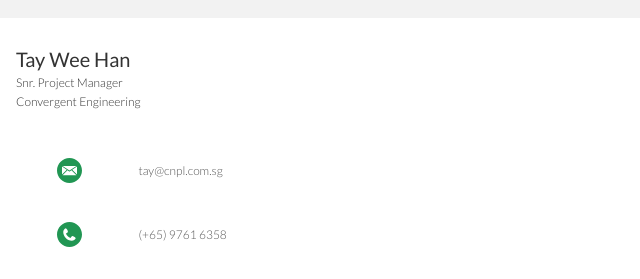
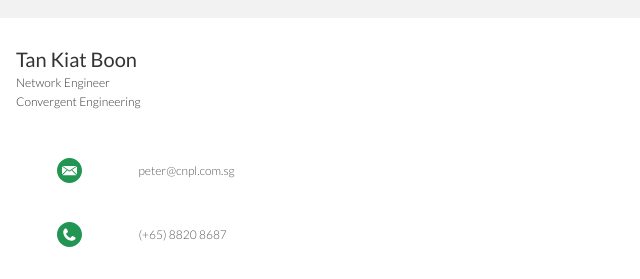
Before and after one commit to wingingful/peter, a plain HTML site: page index.html in a window 1280 px wide. Shown: the part 222-501 px from the top of the page, 0-640 px from the left. Drawn offline with Linux system fonts and the light colour scheme; a web font is replaced by a local one.

Commit message:
Update index.html

```diff
--- a/index.html
+++ b/index.html
@@ -25,8 +25,8 @@
 		<div class="container">
 			<div class="row name-title-company">
 				<div class="col is-6">
-					<p class="text-name">Tay Wee Han</p>
-					<p class="text-title-company">Snr. Project Manager</p>
+					<p class="text-name">Tan Kiat Boon</p>
+					<p class="text-title-company">Network Engineer</p>
 					<p class="text-title-company">Convergent Engineering</p>
 				</div>
 				<div class="col">
@@ -37,14 +37,14 @@
 	</section>
 
 	<section class="bg-color-white secondary-info">
-		<a href="mailto:tay@cnpl.com.sg">
+		<a href="mailto:peter@cnpl.com.sg">
 			<div class="container">
 				<div class="row detail">
 					<div class="col">
 						<img src="assets/icon-email.svg" alt="Email Icon"">
 					</div>
 					<div class="col is-8">
-						<p class="text-detail">tay@cnpl.com.sg</p>
+						<p class="text-detail">peter@cnpl.com.sg</p>
 					</div>
 					<div class="col">
 						<img src="assets/right-arrow.svg" alt="Right Arrow" height="50%" width="40%">
@@ -55,14 +55,15 @@
 	</section>
 
 	<section class="bg-color-white secondary-info">
-		<a href="tel:+659761 6358">
+		<a href="tel:+658820 8687"
+">
 			<div class="container">
 				<div class="row detail">
 					<div class="col">
 						<img src="assets/icon-phone.svg" alt="Phone Icon"">
 					</div>
 					<div class="col is-8">
-						<p class="text-detail">(+65) 9761 6358</p>
+						<p class="text-detail">(+65) 8820 8687</p>
 					</div>
 					<div class="col">
 						<img src="assets/right-arrow.svg" alt="Right Arrow" height="50%" width="40%">
```
